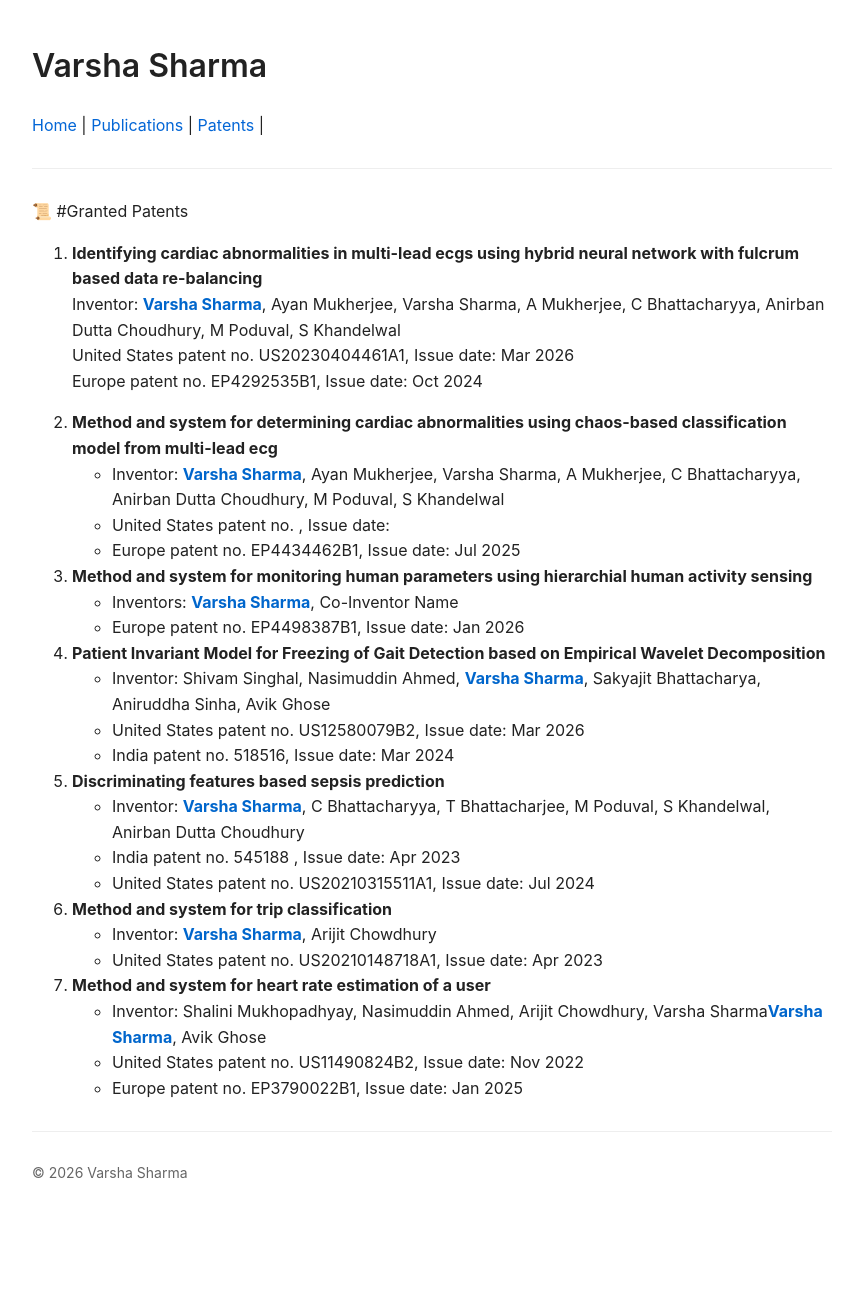
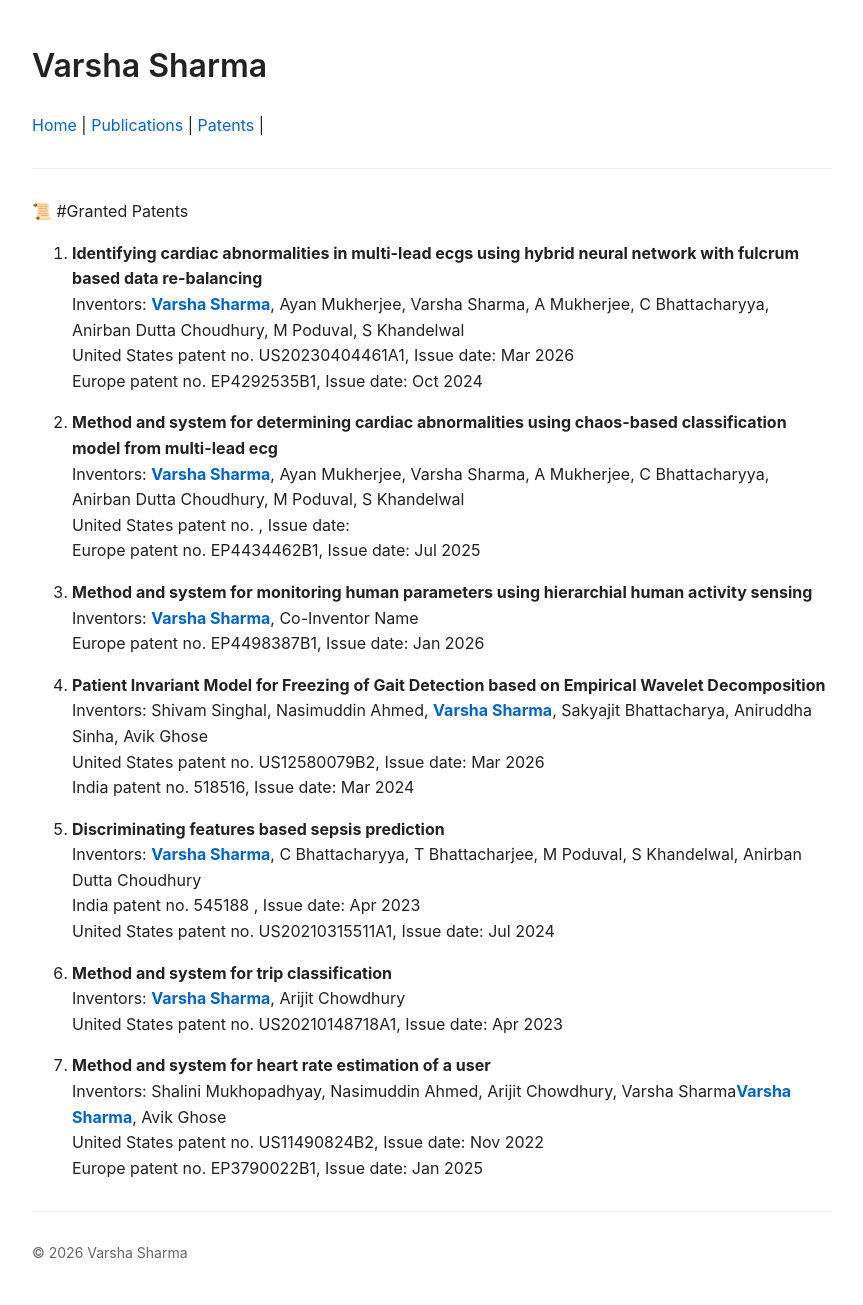
Before and after one commit to shavarsha/shavarsha.github.io, a Jekyll site: the page built from patents.md, in a window 1280 px wide. Shown: the whole page, without its empty margins (208-1071 px from the left). Built offline with Jekyll 4.4.1, drawn with Linux system fonts in a browser that asks for light colours; before the commit the page ends 1225 px from its top, so only the background shows below that; some of the changed lines change nothing that is shown.

Commit message:
Update patents.md

```diff
--- a/patents.md
+++ b/patents.md
@@ -5,34 +5,34 @@ title: Patents
 📜 #Granted Patents
 
 1. **Identifying cardiac abnormalities in multi-lead ecgs using hybrid neural network with fulcrum based data re-balancing**<br>
-   Inventor: <span style="color:#0066cc;"><strong>Varsha Sharma</strong></span>, Ayan Mukherjee, Varsha Sharma, A Mukherjee, C Bhattacharyya, Anirban Dutta Choudhury, M Poduval, S Khandelwal<br>
+   Inventors: <span style="color:#0066cc;"><strong>Varsha Sharma</strong></span>, Ayan Mukherjee, Varsha Sharma, A Mukherjee, C Bhattacharyya, Anirban Dutta Choudhury, M Poduval, S Khandelwal<br>
    United States patent no. US20230404461A1, Issue date: Mar 2026<br>
    Europe patent no. EP4292535B1, Issue date: Oct 2024
 
 2. **Method and system for determining cardiac abnormalities using chaos-based classification model from multi-lead ecg**<br>
-   - Inventor: <span style="color:#0066cc;"><strong>Varsha Sharma</strong></span>, Ayan Mukherjee, Varsha Sharma, A Mukherjee, C Bhattacharyya, Anirban Dutta Choudhury, M Poduval, S Khandelwal<br>
-   - United States patent no. , Issue date: <br>
-   - Europe patent no. EP4434462B1, Issue date: Jul 2025
+   Inventors: <span style="color:#0066cc;"><strong>Varsha Sharma</strong></span>, Ayan Mukherjee, Varsha Sharma, A Mukherjee, C Bhattacharyya, Anirban Dutta Choudhury, M Poduval, S Khandelwal<br>
+   United States patent no. , Issue date: <br>
+   Europe patent no. EP4434462B1, Issue date: Jul 2025
 
 3. **Method and system for monitoring human parameters using hierarchial human activity sensing**<br>
-   - Inventors: <span style="color:#0066cc;"><strong>Varsha Sharma</strong></span>, Co-Inventor Name<br>
-   - Europe patent no. EP4498387B1, Issue date: Jan 2026
+   Inventors: <span style="color:#0066cc;"><strong>Varsha Sharma</strong></span>, Co-Inventor Name<br>
+   Europe patent no. EP4498387B1, Issue date: Jan 2026
 
 4. **Patient Invariant Model for Freezing of Gait Detection based on Empirical Wavelet Decomposition**<br>
-   - Inventor: Shivam Singhal, Nasimuddin Ahmed, <span style="color:#0066cc;"><strong>Varsha Sharma</strong></span>, Sakyajit Bhattacharya, Aniruddha Sinha, Avik Ghose<br>
-   - United States patent no. US12580079B2, Issue date: Mar 2026<br>
-   - India patent no. 518516, Issue date: Mar 2024
+   Inventors: Shivam Singhal, Nasimuddin Ahmed, <span style="color:#0066cc;"><strong>Varsha Sharma</strong></span>, Sakyajit Bhattacharya, Aniruddha Sinha, Avik Ghose<br>
+   United States patent no. US12580079B2, Issue date: Mar 2026<br>
+   India patent no. 518516, Issue date: Mar 2024
 
 5. **Discriminating features based sepsis prediction**<br>
-   - Inventor: <span style="color:#0066cc;"><strong>Varsha Sharma</strong></span>, C Bhattacharyya, T Bhattacharjee, M Poduval, S Khandelwal, Anirban Dutta Choudhury<br>
-   - India patent no. 545188 , Issue date: Apr 2023<br>
-   - United States patent no. US20210315511A1, Issue date: Jul 2024
+   Inventors: <span style="color:#0066cc;"><strong>Varsha Sharma</strong></span>, C Bhattacharyya, T Bhattacharjee, M Poduval, S Khandelwal, Anirban Dutta Choudhury<br>
+   India patent no. 545188 , Issue date: Apr 2023<br>
+   United States patent no. US20210315511A1, Issue date: Jul 2024
 
 6. **Method and system for trip classification**<br>
-   - Inventor: <span style="color:#0066cc;"><strong>Varsha Sharma</strong></span>, Arijit Chowdhury<br>
-   - United States patent no. US20210148718A1, Issue date: Apr 2023
+   Inventors: <span style="color:#0066cc;"><strong>Varsha Sharma</strong></span>, Arijit Chowdhury<br>
+   United States patent no. US20210148718A1, Issue date: Apr 2023
 
 7. **Method and system for heart rate estimation of a user**<br>
-   - Inventor: Shalini Mukhopadhyay, Nasimuddin Ahmed, Arijit Chowdhury, Varsha Sharma<span style="color:#0066cc;"><strong>Varsha Sharma</strong></span>, Avik Ghose<br>
-   - United States patent no. US11490824B2, Issue date: Nov 2022<br>
-   - Europe patent no. EP3790022B1, Issue date: Jan 2025
+   Inventors: Shalini Mukhopadhyay, Nasimuddin Ahmed, Arijit Chowdhury, Varsha Sharma<span style="color:#0066cc;"><strong>Varsha Sharma</strong></span>, Avik Ghose<br>
+   United States patent no. US11490824B2, Issue date: Nov 2022<br>
+   Europe patent no. EP3790022B1, Issue date: Jan 2025
```
